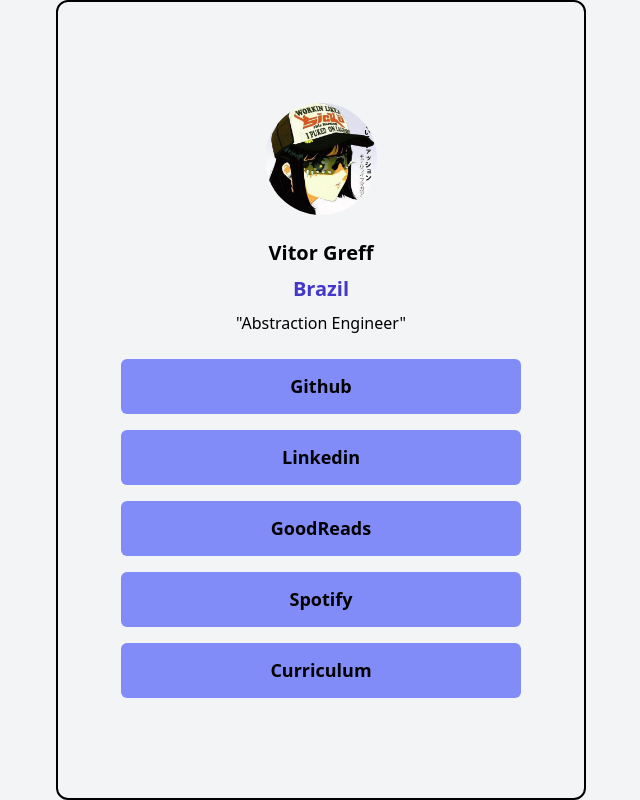
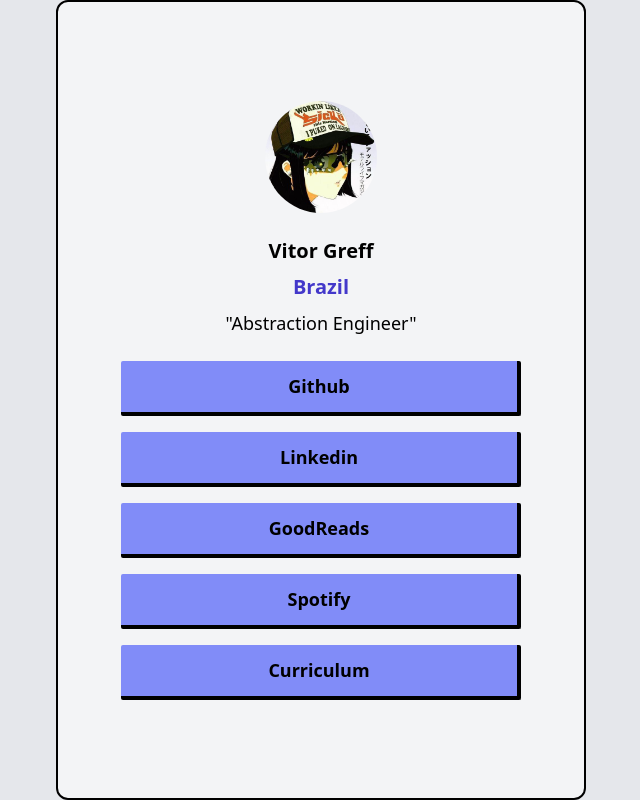
Before and after one commit to VitorGreff/link-tree, a React (Vite) app: page / in a window 1280 px wide. Shown: the whole page, without its empty margins (319-959 px from the left). Built offline with nearby package versions, Linux system fonts and the light colour scheme.

Commit message:
light mode

```diff
--- a/src/App.tsx
+++ b/src/App.tsx
@@ -3,7 +3,7 @@
 
 function App() {
   return (
-    <div className={`bg-gray-100 h-screen flex flex-col justify-center items-center`}>
+    <div className={`bg-gray-200 h-screen flex flex-col justify-center items-center`}>
       <Layout/>
     </div>
   )
--- a/src/components/Layout.tsx
+++ b/src/components/Layout.tsx
@@ -4,15 +4,14 @@
 
 export default function Layout() {
   return (
-    <div className={`flex flex-col justify-center items-center min-h-[800px] w-[530px] border-2 border-black rounded-xl gap-4 p-5`}>
+    <div className={`flex flex-col justify-center items-center min-h-[800px] w-[530px] border-2 border-black rounded-xl gap-4 p-5 bg-gray-100`}>
       <Photo />
 
       <div className="flex flex-col justify-center items-center gap-2 mb-2 mt-2">
         <Text class={"text-black text-xl font-bold"} text={"Vitor Greff"}></Text>
         <Text class={"text-indigo-700 text-xl font-bold"} text={"Brazil"}></Text>
-        <Text class={"text-black text-base font-thin"} text={'"Abstraction Engineer"'}></Text>
+        <Text class={"text-black text-lg font-thin"} text={'"Abstraction Engineer"'}></Text>
       </div>
-
 
       <LinkButton content="Github" url="https://github.com/VitorGreff"></LinkButton>
       <LinkButton content="Linkedin" url="https://www.linkedin.com/in/greff/"></LinkButton>
--- a/src/components/LinkButton.tsx
+++ b/src/components/LinkButton.tsx
@@ -6,6 +6,6 @@
 
 export default function LinkButton(props: linkProps) {
   return (
-    <a href={props.url} className={`flex justify-center items-center h-[55px] w-[400px] bg-indigo-400 rounded-md font-semibold font-black text-lg cursor-pointer`} target="_blank" rel="noopener noreferrer">{props.content}</a>
+    <a href={props.url} className={`flex justify-center items-center h-[55px] w-[400px] bg-indigo-400 hover:bg-indigo-600 hover:scale-110 duration-75 rounded-sm font-semibold font-black text-lg cursor-pointer border-b-4 border-r-4 border-black `} target="_blank" rel="noopener noreferrer ">{props.content}</a>
   )
 }
```
Also changed, not shown: src/components/ThemeButton.tsx (added).
